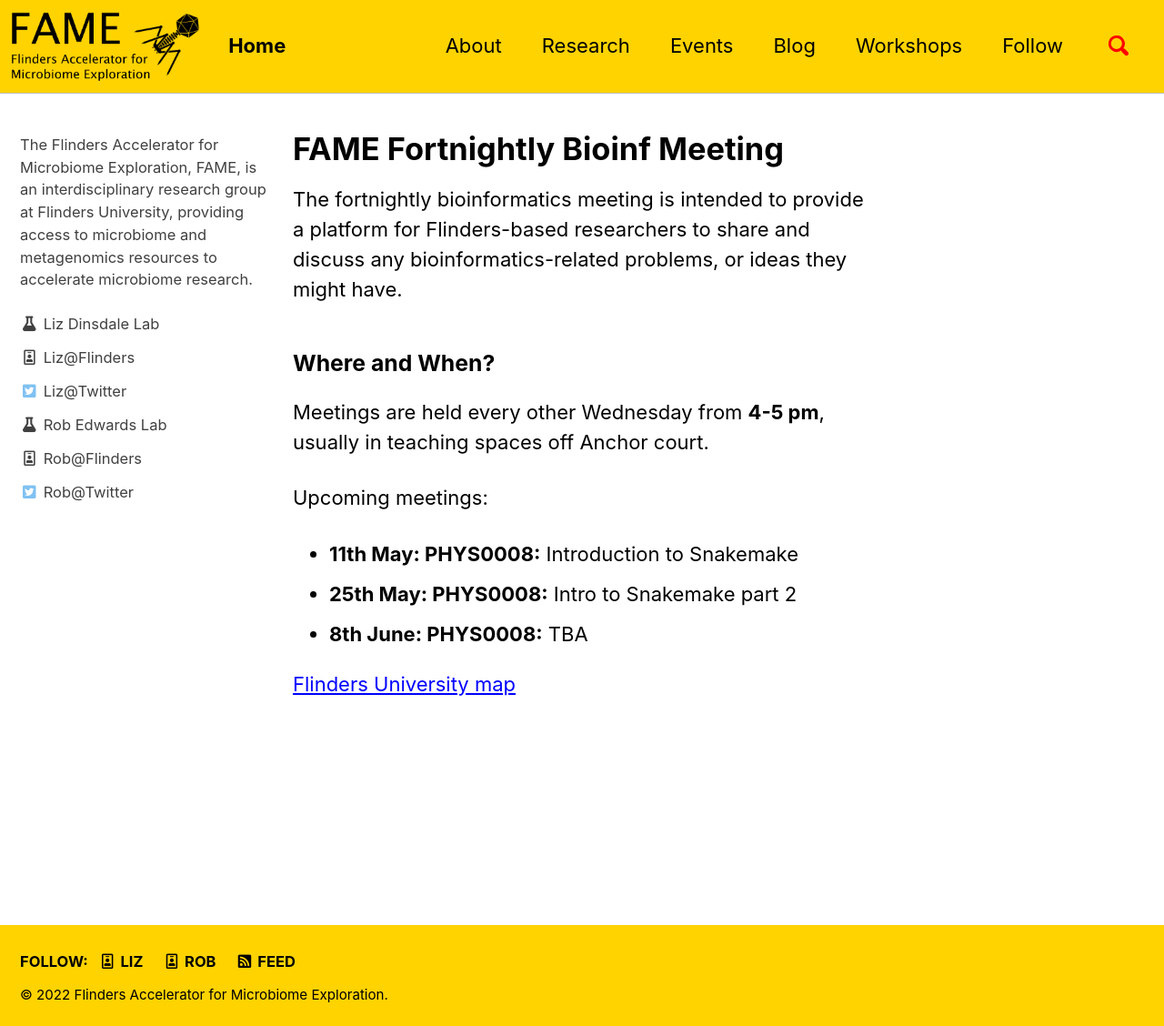
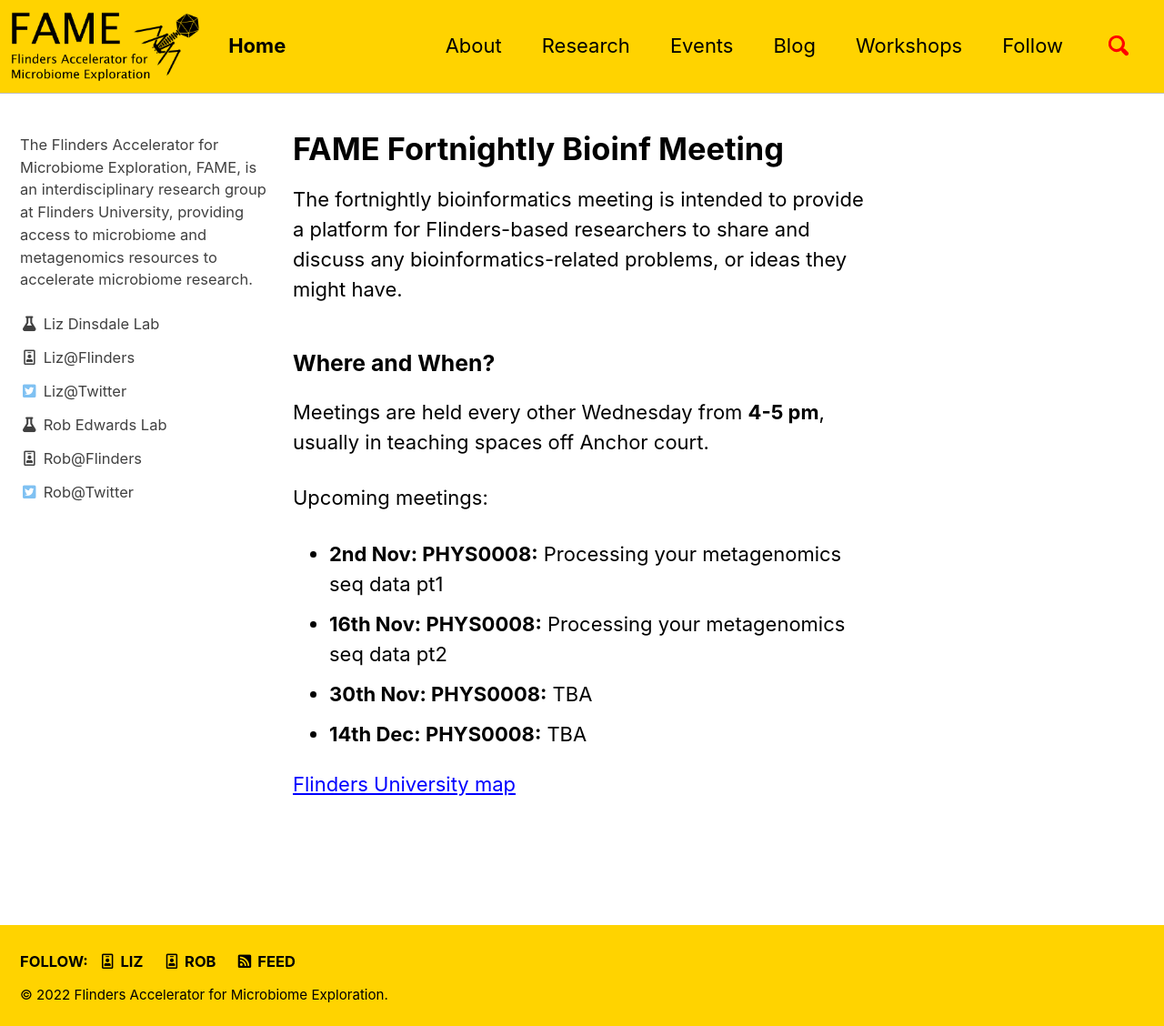
Before and after one commit to FlindersFAME/fame.github.io, a Jekyll site: the page built from Events/_posts/2021-01-01-flinders-weekly-bioinf.md, in a window 1280 px wide and 1128 px high. Shown: the whole window at 91% size. Built offline with Jekyll 4.4.1, drawn with Linux system fonts in a browser that asks for light colours; cached includes are drawn as plain includes.

Commit message:
updated meetings times and locations, move snakemake tutorial

```diff
--- a/Events/_posts/2021-01-01-flinders-weekly-bioinf.md
+++ b/Events/_posts/2021-01-01-flinders-weekly-bioinf.md
@@ -15,9 +15,9 @@
 
 Upcoming meetings:
 
-- __11th May: PHYS0008:__ Introduction to Snakemake
-- __25th May: PHYS0008:__ Intro to Snakemake part 2
-- __8th June: PHYS0008:__ TBA
-
+- __2nd Nov: PHYS0008:__ Processing your metagenomics seq data pt1
+- __16th Nov: PHYS0008:__ Processing your metagenomics seq data pt2
+- __30th Nov: PHYS0008:__ TBA
+- __14th Dec: PHYS0008:__ TBA
 
 [Flinders University map](https://www.flinders.edu.au/content/dam/documents/campus/maps/campus-map.pdf)
```
Also changed, not shown: Workshops/_posts/2022-05-10-snakemake-intro.md (renamed from Blog/_posts/2022-05-10-snakemake-intro.md, +1 -1 lines), Workshops/_posts/2022-05-25-snakemake-intro-pt2.md (renamed from Blog/_posts/2022-05-25-snakemake-intro-pt2.md, +1 -1 lines).
